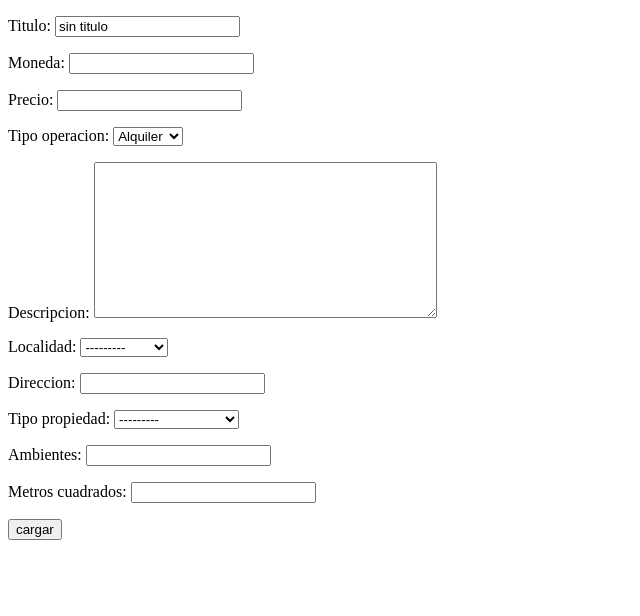
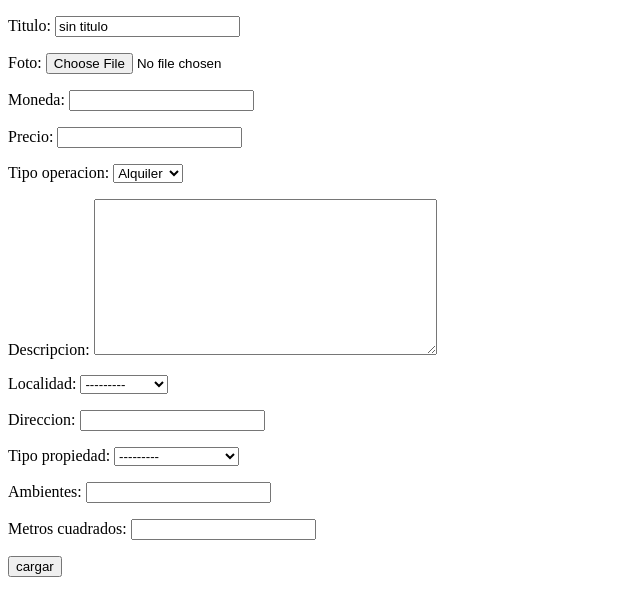
Before and after one commit to enzojb/andoBuscando, a Django app: page /propiedad/cargar_propiedad/ in a window 1280 px wide. Shown: the top 616 px of the page, without its empty margins (0-640 px from the left). Run offline with Django 5.2, Linux system fonts and the light colour scheme.

Commit message:
add: input para cargar imagenes en cargar_propiedades

```diff
--- a/andoBuscando/settings.py
+++ b/andoBuscando/settings.py
@@ -140,3 +140,7 @@ DEFAULT_AUTO_FIELD = 'django.db.models.BigAutoField'
 
 LOGIN_REDIRECT_URL = '/'
 LOGOUT_REDIRECT_URL = '/'
+
+import os
+MEDIA_URL = '/media/'
+MEDIA_ROOT = os.path.join(BASE_DIR, 'media')
--- a/andoBuscando/urls.py
+++ b/andoBuscando/urls.py
@@ -18,6 +18,8 @@ from django.contrib import admin
 from django.urls import path, include
 from django.contrib.auth import views as auth_views
 from django.views.generic import TemplateView
+from django.conf import settings
+from django.conf.urls.static import static
 
 urlpatterns = [
     path('admin/', admin.site.urls),
@@ -28,3 +30,6 @@ urlpatterns = [
     path('publicacion/', include('apps.publicacion.urls'), name='publicacion'),
     path('propiedad/', include('apps.propiedad.urls'), name='propiedad'),
 ]
+
+if settings.DEBUG:
+    urlpatterns += static(settings.MEDIA_URL, document_root=settings.MEDIA_ROOT)
--- a/apps/propiedad/admin.py
+++ b/apps/propiedad/admin.py
@@ -3,13 +3,13 @@ from .models import Propiedad, PropiedadFoto, Localidad, TipoPropiedad, TipoOper
 
 @admin.register(Propiedad)
 class PropiedadAdmin(admin.ModelAdmin):
-    list_display = ('titulo','direccion', 'localidad', 'tipo_propiedad','tipo_operacion', 'precio', 'moneda', 'ambientes', 'metros_cuadrados', 'fecha_creacion', 'fecha_actualizacion')
+    list_display = ('titulo','foto','direccion', 'localidad', 'tipo_propiedad','tipo_operacion', 'precio', 'moneda', 'ambientes', 'metros_cuadrados', 'fecha_creacion', 'fecha_actualizacion')
     list_filter = ('tipo_propiedad', 'localidad', 'moneda')
     search_fields = ('direccion', 'descripcion', 'localidad__localidad', 'tipo_propiedad__tipo_propiedad', 'tipo_operacion__tipo_operacion')
     ordering = ('-fecha_creacion',)
 
     fieldsets = (
-        (None, {'fields': ('direccion', 'localidad', 'tipo_propiedad', 'precio', 'moneda')}),
+        (None, {'fields': ('direccion', 'localidad', 'tipo_propiedad','tipo_operacion','foto', 'precio', 'moneda')}),
         ('Detalles de la propiedad', {'fields': ('descripcion', 'ambientes', 'metros_cuadrados')}),
     )
 
--- a/apps/propiedad/forms.py
+++ b/apps/propiedad/forms.py
@@ -5,4 +5,4 @@ from apps.propiedad.models import Propiedad
 class CrearPropiedadForm(forms.ModelForm):
     class Meta:
         model = Propiedad
-        fields = ['titulo','moneda','precio','tipo_operacion','descripcion','localidad','direccion','tipo_propiedad','ambientes','metros_cuadrados']
+        fields = ['titulo','foto','moneda','precio','tipo_operacion','descripcion','localidad','direccion','tipo_propiedad','ambientes','metros_cuadrados']
--- a/apps/propiedad/models.py
+++ b/apps/propiedad/models.py
@@ -2,10 +2,11 @@ from django.db import models
 
 class Propiedad(models.Model):
     localidad = models.ForeignKey('propiedad.Localidad', on_delete=models.CASCADE)
-    #agente = models.ForeignKey('usuario.Agente', on_delete=models.CASCADE, null=True )
+    #agente = models.ForeignKey('usuario.Agente', on_delete=models.CASCADE)
     tipo_propiedad = models.ForeignKey('propiedad.TipoPropiedad', on_delete=models.CASCADE)
     tipo_operacion = models.ForeignKey('propiedad.TipoOperacion', on_delete=models.CASCADE, default='')
     titulo= models.CharField(max_length=50, default='sin titulo')
+    foto = models.ImageField(upload_to='images', null=True)
     ambientes = models.PositiveIntegerField()
     metros_cuadrados = models.PositiveIntegerField()
     precio = models.DecimalField(max_digits=10, decimal_places=2)
--- a/apps/propiedad/templates/carga_propiedad.html
+++ b/apps/propiedad/templates/carga_propiedad.html
@@ -6,11 +6,19 @@
     <title>carga propiedad</title>
 </head>
 <body>
-    <form method="post">
+    <form method="post" enctype="multipart/form-data">
         {% csrf_token %}
         <p>
           <label for="id_titulo">Titulo:</label>
           <input type="text" name="titulo" value="sin titulo" maxlength="50" required id="id_titulo">
+
+
+        </p>
+
+
+        <p>
+          <label for="id_foto">Foto:</label>
+          <input type="file" name="foto" accept="image/*" required id="id_foto">
 
 
         </p>
--- a/apps/propiedad/views.py
+++ b/apps/propiedad/views.py
@@ -4,7 +4,11 @@ from django.urls import reverse_lazy
 from django.views.generic import TemplateView, CreateView
 from apps.propiedad.models import Propiedad
 from apps.propiedad.forms import CrearPropiedadForm
-
+import os
+from django.conf import settings
+from PIL import Image
+import io
+from django.core.files.uploadedfile import InMemoryUploadedFile
 # Create your views here.
 class PropiedadView(TemplateView):
     template_name = "lista_propiedades.html"
@@ -27,6 +31,34 @@ class CrearPropiedadView(CreateView):
     form_class = CrearPropiedadForm
     template_name = 'carga_propiedad.html'
     success_url = reverse_lazy('propiedades')
+    def form_valid(self, form):
+        # Guardar el objeto sin confirmar
+        propiedad = form.save(commit=False)
+        imagen = self.request.FILES.get('foto')  # Cambia 'foto' según el nombre del campo
+
+        # Procesar la imagen con Pillow si existe
+        if imagen:
+            with Image.open(imagen) as img:
+                img = img.convert('RGB')  # Asegúrate de que la imagen esté en RGB
+                img.thumbnail((800, 800))  # Redimensionar la imagen
+
+                # Guardar la imagen en memoria
+                buffer = io.BytesIO()
+                img.save(buffer, format='JPEG')  # Cambia el formato si es necesario
+                buffer.seek(0)
+
+                # Crear un nuevo archivo cargado en memoria
+                propiedad.foto = InMemoryUploadedFile(
+                    buffer,  # Archivo en memoria
+                    'ImageField',  # Campo relacionado
+                    imagen.name,  # Nombre original del archivo
+                    'image/jpeg',  # Tipo MIME
+                    buffer.getbuffer().nbytes,  # Tamaño del archivo
+                    None  # Opcional: Charset
+                )
+
+        propiedad.save()  # Guardar el modelo con la imagen procesada
+        return super().form_valid(form)
 
 class PropiedadDetalleView(TemplateView):
     template_name = "detalle_propiedad.html"
--- /dev/null
+++ b/requirements.txt
@@ -0,0 +1,5 @@
+asgiref==3.8.1
+Django==5.1.3
+pillow==11.0.0
+sqlparse==0.5.1
+tzdata==2024.2
```
Also changed, not shown: apps/propiedad/migrations/0007_propiedad_foto.py (added), apps/propiedad/migrations/0008_alter_propiedad_foto.py (added), apps/propiedad/migrations/0009_alter_propiedad_foto.py (added), apps/propiedad/migrations/0010_alter_propiedad_foto.py (added), db.sqlite3, media/images/icone-loupe-jaune.png (added), media/images/images.jpg (added), media/images/images_1.jpg (added), media/images/png-transparent-flag-of-argentina-sun-of-may-sol-miscellaneous-flag-face-thumbnail.png (added), media/images/trash.png (added). Lines whose indentation alone changed are shown as unchanged.
